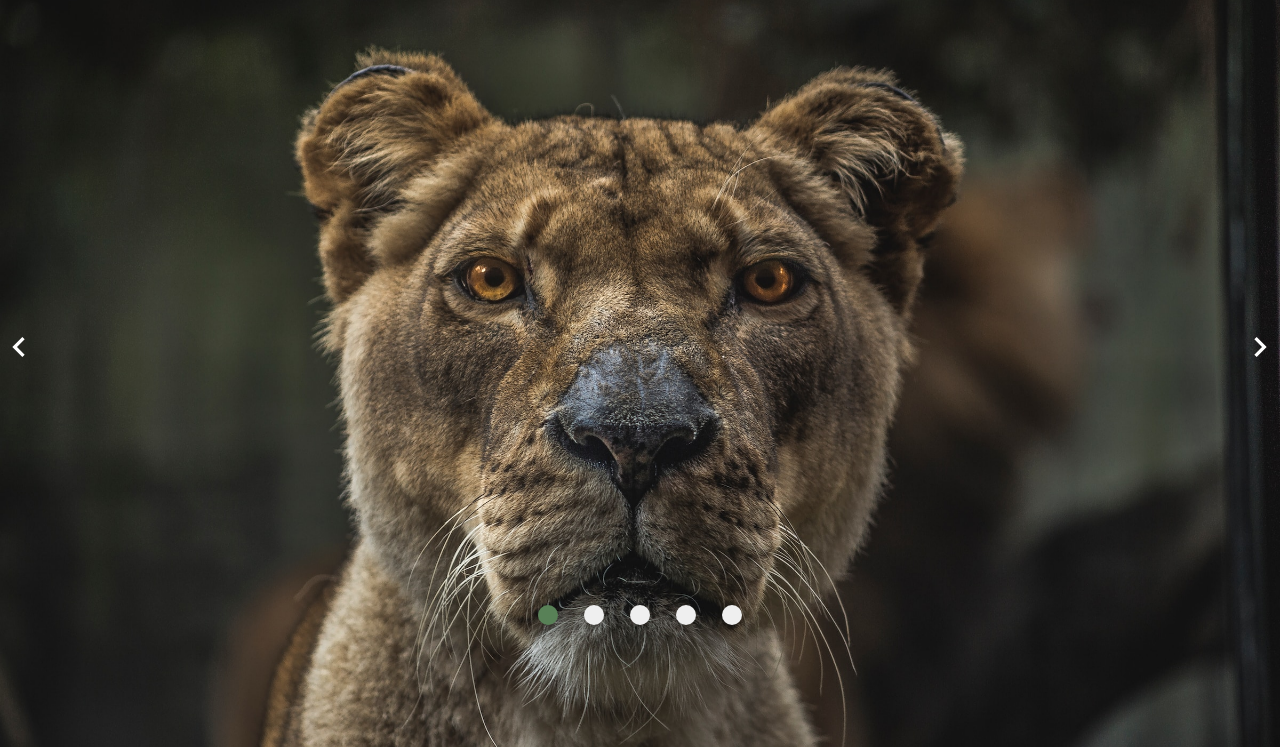
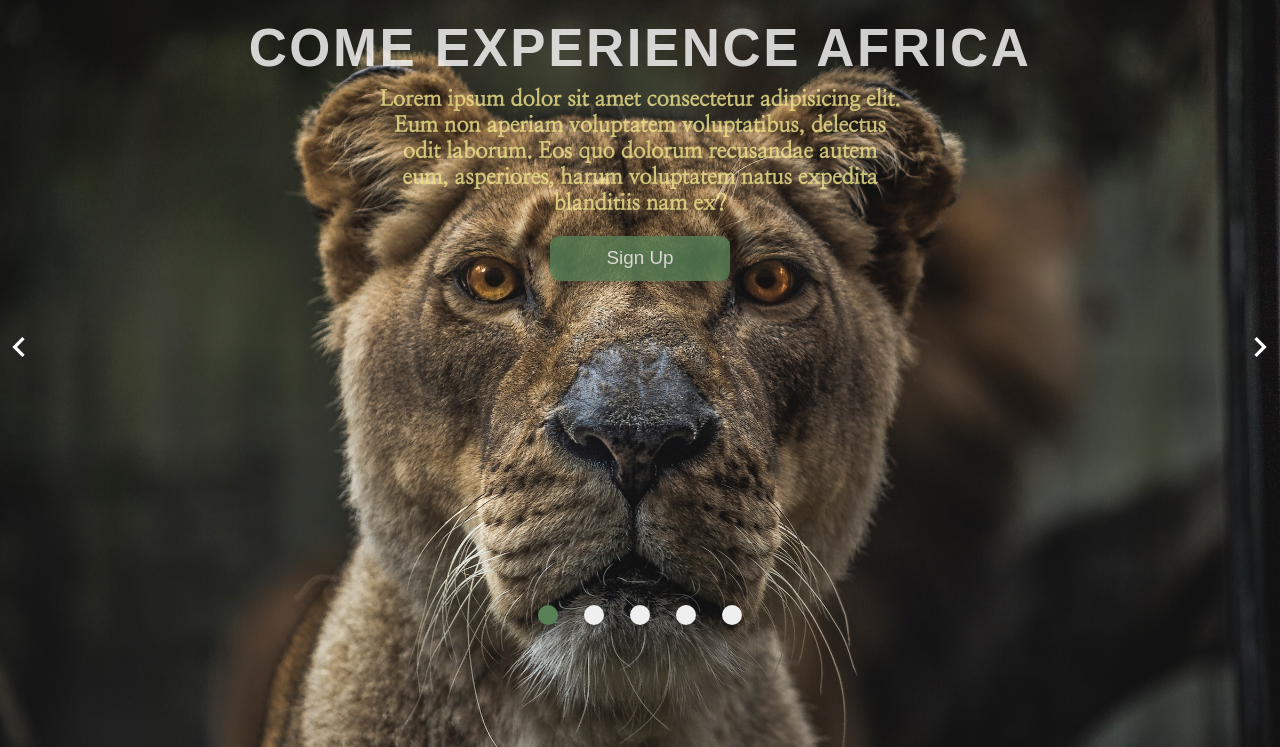
Before and after one commit to symonogwe/image-slider, a website built with webpack: page src/template.html in a window 1280 px wide. Shown: the part 53-800 px from the top of the page. Built offline with nearby package versions, Linux system fonts and the light colour scheme; a web font is replaced by a local one.

Commit message:
Create and style hero container & elements

```diff
--- a/src/Styles/styles.css
+++ b/src/Styles/styles.css
@@ -167,6 +167,50 @@ nav {
   transform: rotate(45deg) translate(-7px, -7px);
 }
 
+.hero-content-container {
+  /* border: 1px solid red; */
+  position: absolute;
+  left: 50%;
+  transform: translateX(-50%);
+  width: 70%;
+  padding: var(--base-padding);
+  display: grid;
+  justify-items: center;
+  opacity: 0.8;
+}
+
+.hero-h1 {
+  color: var(--base-color);
+  font-family: var(--base-header-ff);
+  letter-spacing: 2.6px;
+  font-size: calc(1.7rem + 2vw);
+  color: #fff;
+}
+
+.hero-p {
+  /* color: var(--text-color); */
+  /* color: var(--sub-base-color); */
+  color: khaki;
+  font-family: var(--base-paragraph-ff);
+  font-size: calc(0.8rem + 0.7vw);
+  font-weight: 900;
+  max-width: 45ch;
+  text-align: center;
+  margin-top: 0.4em;
+}
+
+.join-us-btn {
+  padding: 0.6em 3em;
+  background-color: var(--sub-base-color);
+  border: none;
+  border-radius: 0.5em;
+  color: white;
+  font-size: calc(0.7rem + 0.6vw);
+  margin-top: 1em;
+  cursor: pointer;
+  /* opacity: 0.8; */
+}
+
 .previous-img-btn {
   position: absolute;
   left: 0;
--- a/src/template.html
+++ b/src/template.html
@@ -24,6 +24,16 @@
           <a href="#">About Us</a>
         </div>
       </nav>
+      <div class="hero-content-container">
+        <h1 class="hero-h1">COME EXPERIENCE AFRICA</h1>
+        <p class="hero-p">
+          Lorem ipsum dolor sit amet consectetur adipisicing elit. Eum non
+          aperiam voluptatem voluptatibus, delectus odit laborum. Eos quo
+          dolorum recusandae autem eum, asperiores, harum voluptatem natus
+          expedita blanditiis nam ex?
+        </p>
+        <button class="join-us-btn">Sign Up</button>
+      </div>
       <button class="previous-img-btn">
         <img src="" alt="" class="previous-icon" />
       </button>
```
